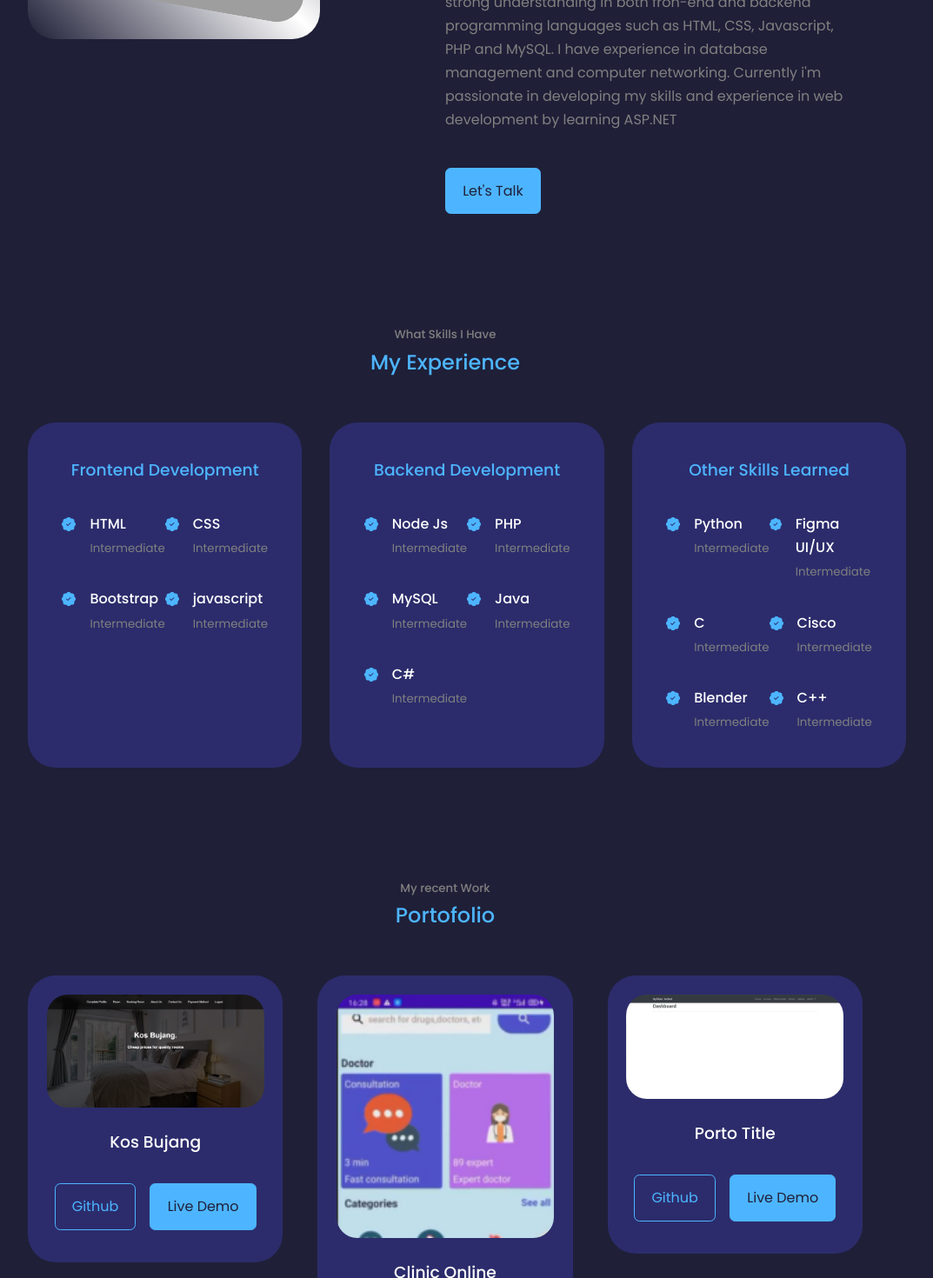
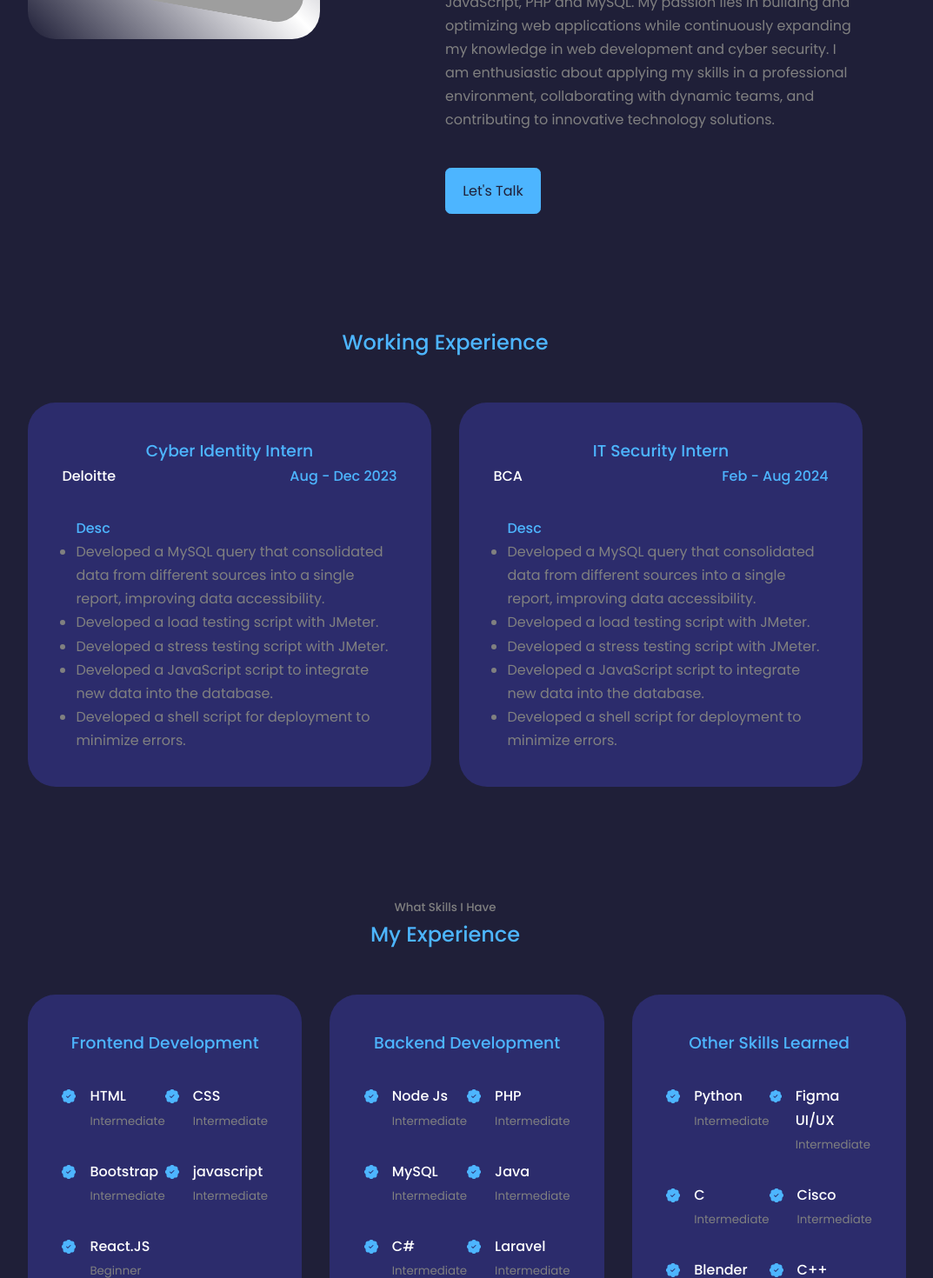
Before and after one commit to RickyChandrean/Portofolio, a React (Create React App) app: page / in a window 1280 px wide. Shown: the part 1330-2800 px from the top of the page at 87% size, without its empty margins (128-1201 px from the left). Built offline with nearby package versions, Linux system fonts and the light colour scheme; grey boxes are pictures that could not be loaded.

Commit message:
add work experience

```diff
--- a/package.json
+++ b/package.json
@@ -8,6 +8,7 @@
 		"@testing-library/jest-dom": "^5.16.5",
 		"@testing-library/react": "^13.4.0",
 		"@testing-library/user-event": "^13.5.0",
+		"bootstrap": "^5.3.3",
 		"emailjs-com": "^3.2.0",
 		"react": "^18.2.0",
 		"react-dom": "^18.2.0",
--- a/src/App.jsx
+++ b/src/App.jsx
@@ -2,10 +2,12 @@ import React from 'react'
 import Header from './components/header/Header'
 import Nav from './components/nav/Nav'
 import About from './components/about/About'
+import Work from './components/Work/Work'
 import Experience from './components/experience/Experience'
 import Porto from './components/portofolio/Porto'
 import Contact from './components/contact/Contact'
 import Footer from './components/footer/Footer'
+
 
 const App = () => {
 	return (
@@ -13,6 +15,7 @@ const App = () => {
 			<Header />
 			<Nav />
 			<About />
+			<Work/>
 			<Experience />
 			<Porto />
 			<Contact />
--- /dev/null
+++ b/src/components/Work/Work.jsx
@@ -0,0 +1,51 @@
+import React from 'react'
+import './work.css'
+const Experience = () => {
+	return (
+		<section id='work'>
+			<h2>Working Experience</h2>
+
+			<div className="container work_container">
+				<div className="internship">
+					<h3>Cyber Identity Intern</h3>
+					<div className='subtitle'>
+						<h4 className='company'>Deloitte</h4>
+						<h4 className='range'>Aug - Dec 2023</h4>
+					</div>
+					<div className="internDetail">
+						<h4 className='text-primary'>Desc</h4>
+						<ul>
+							<li className='text-light'>Developed a MySQL query that consolidated data from different sources into a single report, improving data accessibility. </li>
+							<li className='text-light'>Developed a load testing script with JMeter.</li>
+							<li className='text-light'>Developed a stress  testing script with JMeter.</li>
+							<li className='text-light'>Developed a JavaScript script to integrate new data into the database. </li>
+							<li className='text-light'>Developed a shell script for deployment to minimize errors.</li>
+						</ul>
+						<small className='text-light'></small>
+					</div>
+				</div>
+				<div className="internship">
+					<h3>IT Security Intern</h3>
+					<div className="subtitle">
+						<h4 className='company'>BCA</h4>
+						<h4 className='range'>Feb - Aug 2024</h4>
+					</div>
+					<div className="internDetail">
+						<h4 className='text-primary'>Desc</h4>
+						<ul>
+							<li className='text-light'>Developed a MySQL query that consolidated data from different sources into a single report, improving data accessibility. </li>
+							<li className='text-light'>Developed a load testing script with JMeter.</li>
+							<li className='text-light'>Developed a stress  testing script with JMeter.</li>
+							<li className='text-light'>Developed a JavaScript script to integrate new data into the database. </li>
+							<li className='text-light'>Developed a shell script for deployment to minimize errors.</li>
+						</ul>
+						<small className='text-light'></small>
+					</div>
+				</div>
+
+			</div>
+		</section>
+	)
+}
+
+export default Experience
--- /dev/null
+++ b/src/components/Work/work.css
@@ -0,0 +1,85 @@
+.work_container {
+	width: 100%;
+	display: grid;
+	grid-template-columns: 1fr 1fr;
+	gap: 2rem;
+}
+
+.work_container > div {
+	background: var(--color-bg-variant);
+	padding: 2.4rem;
+	border-radius: 2rem;
+	border: 1px solid transparent;
+	transition: var(--transition);
+}
+
+.work_container > div:hover {
+	background: transparent;
+	border-color: var(--color-primary-variant);
+	cursor: default;
+}
+
+.internship:hover .internDetail ul li {
+	color: white; /* Change text color to white when hovering over the parent */
+}
+
+.work_container > div h3 {
+	text-align: center;
+	color: var(--color-primary);
+}
+
+.subtitle {
+	display: grid;
+	/* justify-content: center;
+	text-align: center; */
+	color: var(--color-primary);
+	margin-bottom: 2rem;
+	grid-template-columns: 1fr 1fr;
+}
+
+.company {
+	float: left;
+	color: var(--color-white);
+}
+
+.range {
+	text-align: right;
+	float: right;
+}
+
+.internDetail {
+	margin-left: 1rem;
+}
+
+.internDetail ul {
+	list-style-type: disc;
+}
+.experience_detail-icons {
+	margin-top: 6px;
+	color: var(--color-primary);
+}
+
+/* Medium media  */
+@media screen and (max-width: 1024px) {
+	.work_container {
+		grid-template-columns: 1fr;
+	}
+
+	.work_container > div {
+		width: 80%;
+		padding: 2rem;
+		margin: 0 auto;
+	}
+}
+
+/* small media */
+@media screen and (max-width: 600px) {
+	.work_container {
+		gap: 1rem;
+	}
+
+	.work_container > div {
+		width: 100%;
+		padding: 2rem 1rem;
+	}
+}
--- a/src/components/about/About.jsx
+++ b/src/components/about/About.jsx
@@ -1,11 +1,11 @@
-import React from 'react'
-import './about.css'
-import me from "../../Assets/fotoprofile.png"
-import { FaAward } from 'react-icons/fa'
-import { VscFolderLibrary } from 'react-icons/vsc'
+import React from "react";
+import "./about.css";
+import me from "../../Assets/fotoprofile.png";
+import { FaAward } from "react-icons/fa";
+import { VscFolderLibrary } from "react-icons/vsc";
 const About = () => {
 	return (
-		<section id='about'>
+		<section id="about">
 			<h5>Get to Know</h5>
 			<h2>About Me</h2>
 
@@ -19,31 +19,35 @@ const About = () => {
 				<div className="about_content">
 					<div className="about_cards">
 						<article className="about_card">
-							<FaAward className='about_icon' />
+							<FaAward className="about_icon" />
 							<h5>Experience</h5>
 							<small>1+ Years</small>
 						</article>
 						<article className="about_card">
-							<VscFolderLibrary className='about_icon' />
+							<VscFolderLibrary className="about_icon" />
 							<h5>Projects</h5>
 							<small>10+ Completed</small>
 						</article>
 					</div>
 
 					<p>
-						I'm a undergraduate Information Technology from President University. I am highly motivated and passionate
-						with a burning passion for Web Development. I have a strong understanding in both fron-end and backend programming
-						languages such as HTML, CSS, Javascript, PHP and MySQL. I have experience in database management and computer networking.
-						Currently i'm passionate in developing my skills and experience in web development by learning ASP.NET
+						IT graduate from President University, I am eager to begin my career
+						in software development. I have strong expertise in web development
+						technologies such as HTML, CSS, JavaScript, PHP and MySQL.
+						My passion lies in building and optimizing web applications while
+						continuously expanding my knowledge in web development and cyber security. I
+						am enthusiastic about applying my skills in a professional
+						environment, collaborating with dynamic teams, and contributing to
+						innovative technology solutions.
 					</p>
 
-					<a href='#contact' className='btn btn-primary'>
+					<a href="#contact" className="btn btn-primary">
 						Let's Talk
 					</a>
 				</div>
 			</div>
 		</section>
-	)
-}
+	);
+};
 
-export default About
+export default About;
--- a/src/components/experience/Experience.jsx
+++ b/src/components/experience/Experience.jsx
@@ -38,6 +38,13 @@ const Experience = () => {
 								<small className='text-light'>Intermediate</small>
 							</div>
 						</article>
+						<article className='experience_detail'>
+							<BsPatchCheckFill className='experience_detail-icons' />
+							<div>
+								<h4>React.JS</h4>
+								<small className='text-light'>Beginner</small>
+							</div>
+						</article>
 					</div>
 				</div>
 				<div className="experience-frontend">
@@ -75,6 +82,13 @@ const Experience = () => {
 							<BsPatchCheckFill className='experience_detail-icons' />
 							<div>
 								<h4>C#</h4>
+								<small className='text-light'>Intermediate</small>
+							</div>
+						</article>
+						<article className='experience_detail'>
+							<BsPatchCheckFill className='experience_detail-icons' />
+							<div>
+								<h4>Laravel</h4>
 								<small className='text-light'>Intermediate</small>
 							</div>
 						</article>
--- a/src/components/nav/Nav.jsx
+++ b/src/components/nav/Nav.jsx
@@ -1,7 +1,7 @@
 /* eslint-disable jsx-a11y/anchor-is-valid */
 import React from 'react'
 import './nav.css'
-import { AiOutlineHome, AiOutlineUser, AiOutlineProject, AiOutlineFile, AiOutlineMessage } from 'react-icons/ai'
+import { AiOutlineHome, AiOutlineUser, AiOutlineTeam, AiOutlineProject, AiOutlineFile, AiOutlineMessage } from 'react-icons/ai'
 import { useState } from 'react'
 const Nav = () => {
 	const [activeNav, setActiveNav] = useState('#')
@@ -13,11 +13,15 @@ const Nav = () => {
 			</div>
 			<div className="testing">
 				<a href="#about" onClick={() => setActiveNav("#about")} className={activeNav === "#about" ? 'active' : ''}><AiOutlineUser /></a>
-				<span>About</span>
+				<span>Profile</span>
+			</div>
+			<div className="testing">
+				<a href="#work" onClick={() => setActiveNav("#work")} className={activeNav === "#work" ? 'active' : ''}><AiOutlineTeam /></a>
+				<span>Experience</span>
 			</div>
 			<div className="testing">
 				<a href="#experience" onClick={() => setActiveNav("#experience")} className={activeNav === "#experience" ? 'active' : ''}><AiOutlineProject /></a>
-				<span>Experience</span>
+				<span>Skills</span>
 			</div>
 			<div className="testing">
 				<a href="#Portofolio" onClick={() => setActiveNav("#Portofolio")} className={activeNav === "#Portofolio" ? 'active' : ''}><AiOutlineFile /></a>
--- a/src/index.css
+++ b/src/index.css
@@ -6,7 +6,6 @@
 	border: 0;
 	outline: 0;
 	box-sizing: border-box;
-	list-style: none;
 	text-decoration: none;
 }
 
@@ -71,6 +70,8 @@ section>h2{
 
 .text-light{color: var(--color-light);
 }
+.text-primary{color:var(--color-primary);
+}
 
 a{
 	color: var(--color-primary);
```
Also changed, not shown: 11 other files (tests, documents, lock files or other folders).
